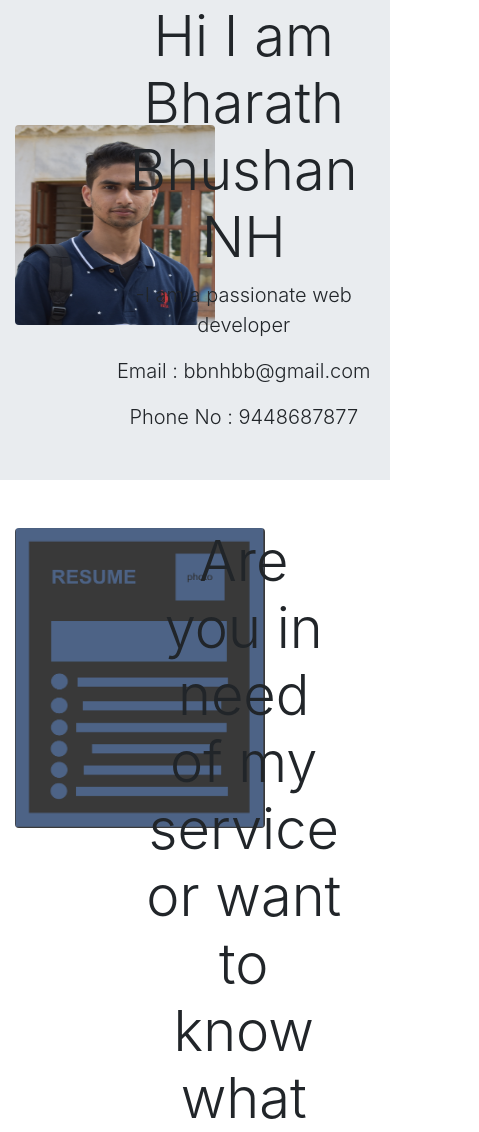
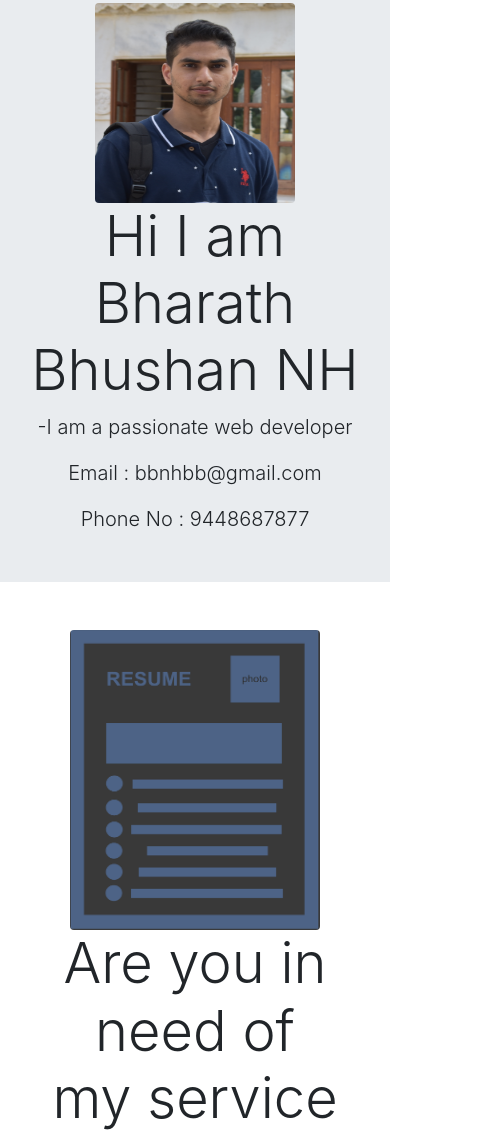
Before and after one commit to bbnhbb/personal_website, a website: page dist/index.html in a window 390 px wide. Shown: the part 676-1808 px from the top of the page, 479 px wide, since content can reach past the window. Drawn offline with nearby package versions, Linux system fonts and the light colour scheme.

Commit message:
first time made as responsive

```diff
--- a/dist/index.html
+++ b/dist/index.html
@@ -31,16 +31,16 @@
                         <a class="nav-link" href="#">Home<span class="sr-only">(current)</span></a>
                     </li>
                     <li class="nav-item">
-                        <a class="nav-link" href="#">Resume</a>
+                        <a class="nav-link" href="#about">Contact Me</a>
+                    </li>
+                    <li class="nav-item">
+                        <a class="nav-link" href="#about">About Me</a>
+                    </li>
+                    <li class="nav-item">
+                        <a class="nav-link" href="#resume">Resume</a>
                     </li>
                     <li class="nav-item">
                         <a class="nav-link" href="#">Works</a>
-                    </li>
-                    <li class="nav-item">
-                        <a class="nav-link" href="#">Contact Me</a>
-                    </li>
-                    <li class="nav-item">
-                        <a class="nav-link" href="#">About Me</a>
                     </li>
                 </ul>
             </div>
@@ -53,13 +53,13 @@
     <!-- /Image like JumboTron -->
 
     <!-- About Me -->
-    <div class="jumbotron jumbotron-fluid">
+    <div id="about" class="jumbotron jumbotron-fluid">
         <div class=" container">
             <div class="row">
-                <div class="col-3 my-auto">
-                    <img src="./img/myPic.JPG" class="rounded float-left" style="height: 200px; width: 200px" alt="">
+                <div class="col-md-3 my-auto">
+                    <img src="./img/myPic.JPG" class="rounded mx-auto d-block" style="height: 200px; width: 200px" alt="">
                 </div>
-                <div class="col-9 mx-auto text-center">
+                <div class="col-md-9 mx-auto text-center">
                     <h1 class="display-4">Hi I am Bharath Bhushan NH</h1>
                     <p class="lead">-I am a passionate web developer</p>
                     <p class="lead">Email : bbnhbb@gmail.com</p>
@@ -71,12 +71,12 @@
     <!-- /About Me -->
 
     <!-- Resume -->
-    <div class="container">
+    <div id="resume" class="container">
         <div class="row my-5">
-            <div class="col-3">
-                <img src="./img/resumeImg.png" alt="" class="rounded float-left" style="height: 300px; width: 250px">
+            <div class="col-lg-3 my-auto">
+                <img src="./img/resumeImg.png" alt="" class="rounded mx-auto d-block" style="height: 300px; width: 250px">
             </div>
-            <div class="col-9 text-center my-auto px-5">
+            <div class="col-lg-9 text-center my-auto px-5">
                 <h1 class="display-4 pb-5">Are you in need of my service or want to know what technologies i can work
                     on ?</h1>
                 <button type="button" class="btn btn-outline-success btn-lg">Download My Resume</button>
```
